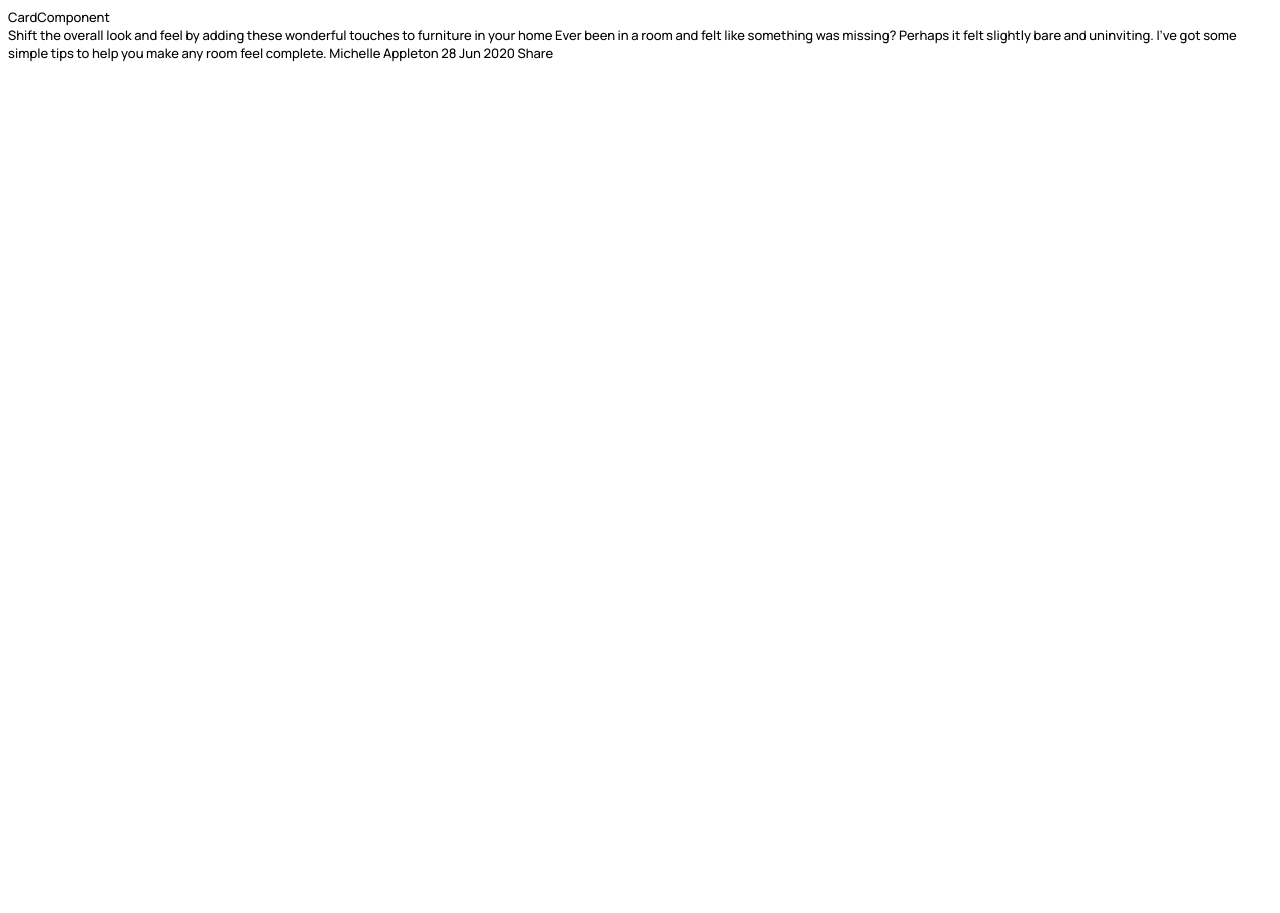
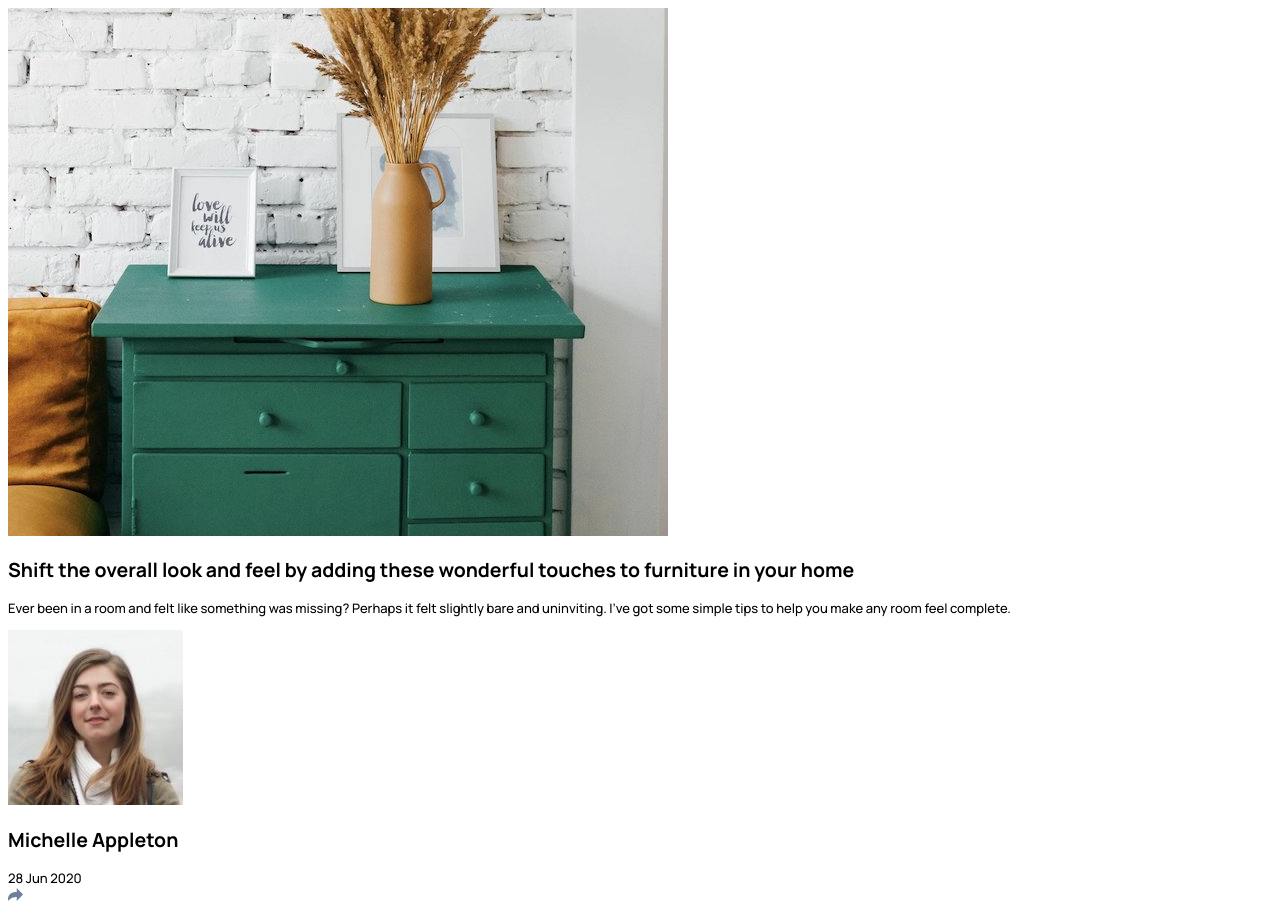
Before and after one commit to lmpko/frontendmentor-article-preview-component-master, a React app: page / in a window 1280 px wide. Before the commit the page ends 800 px from the top, so only its background shows below. Built offline with nearby package versions, Linux system fonts and the light colour scheme.

Commit message:
card structure html added

```diff
--- a/index.html
+++ b/index.html
@@ -21,17 +21,5 @@
 
   <main id="root">not rendered</main>
 
-  Shift the overall look and feel by adding these wonderful
-  touches to furniture in your home
-
-  Ever been in a room and felt like something was missing? Perhaps
-  it felt slightly bare and uninviting. I’ve got some simple tips
-  to help you make any room feel complete.
-
-  Michelle Appleton
-  28 Jun 2020
-
-  Share
-
 </body>
 </html>
--- a/src/CardComponent.js
+++ b/src/CardComponent.js
@@ -1,8 +1,33 @@
 import React from 'react'
+import cardIMG from "/images/drawers.jpg"
+import avatar from "/images/avatar-michelle.jpg"
+import shareIcon from "/images/icon-share.svg"
 
 const CardComponent = () => {
   return (
-    <div>CardComponent</div>
+    <>
+        <img src={cardIMG} alt="card-img"/>
+        <section>
+            <div className='overview'>
+                <h1> Shift the overall look and feel by adding these wonderful
+                    touches to furniture in your home
+                </h1>
+                <p>
+                    Ever been in a room and felt like something was missing? Perhaps
+                    it felt slightly bare and uninviting. I’ve got some simple tips
+                    to help you make any room feel complete.
+                </p>
+            </div>
+            <div className='personal'>
+                <img src={avatar} alt="avatar" />
+                <div>
+                    <h2>Michelle Appleton</h2>
+                    <span>28 Jun 2020</span>
+                </div>
+                <img src={shareIcon} alt="Share"/>
+            </div>
+        </section>
+    </>
   )
 }
 
```
